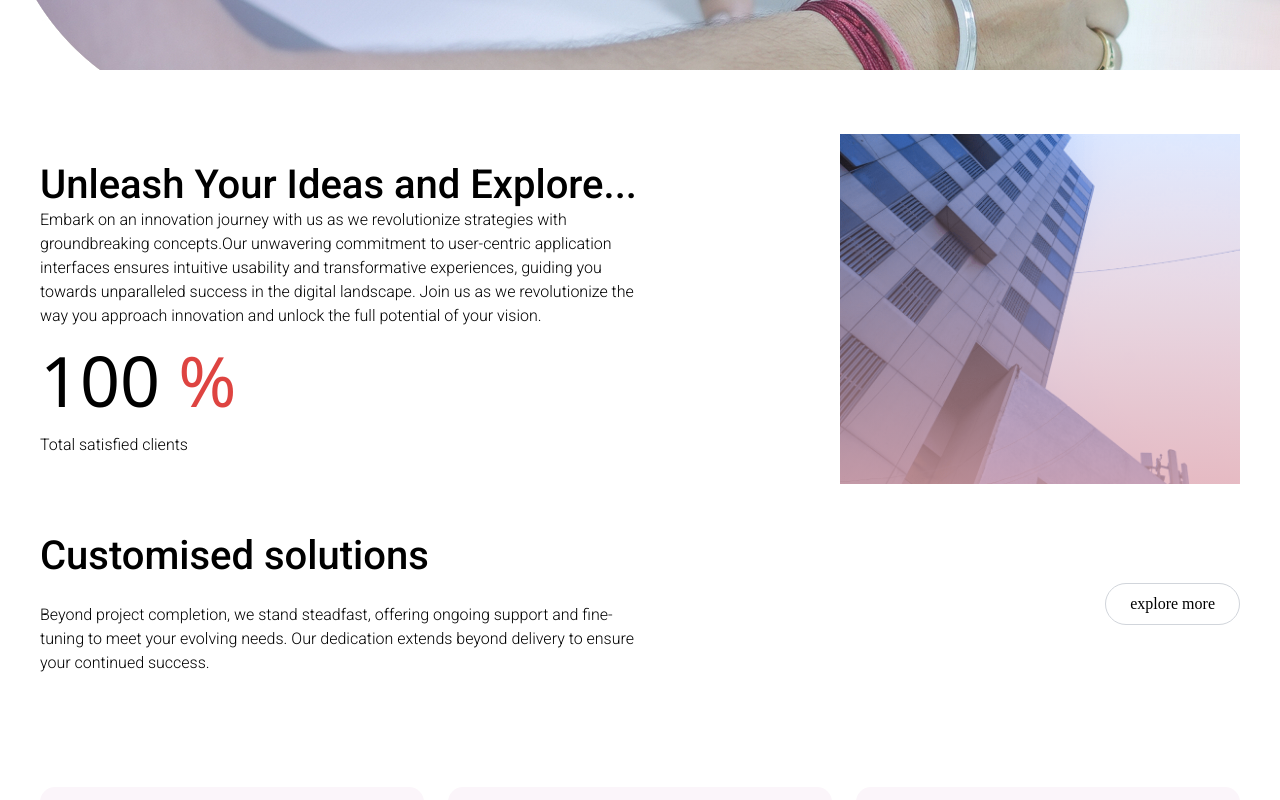
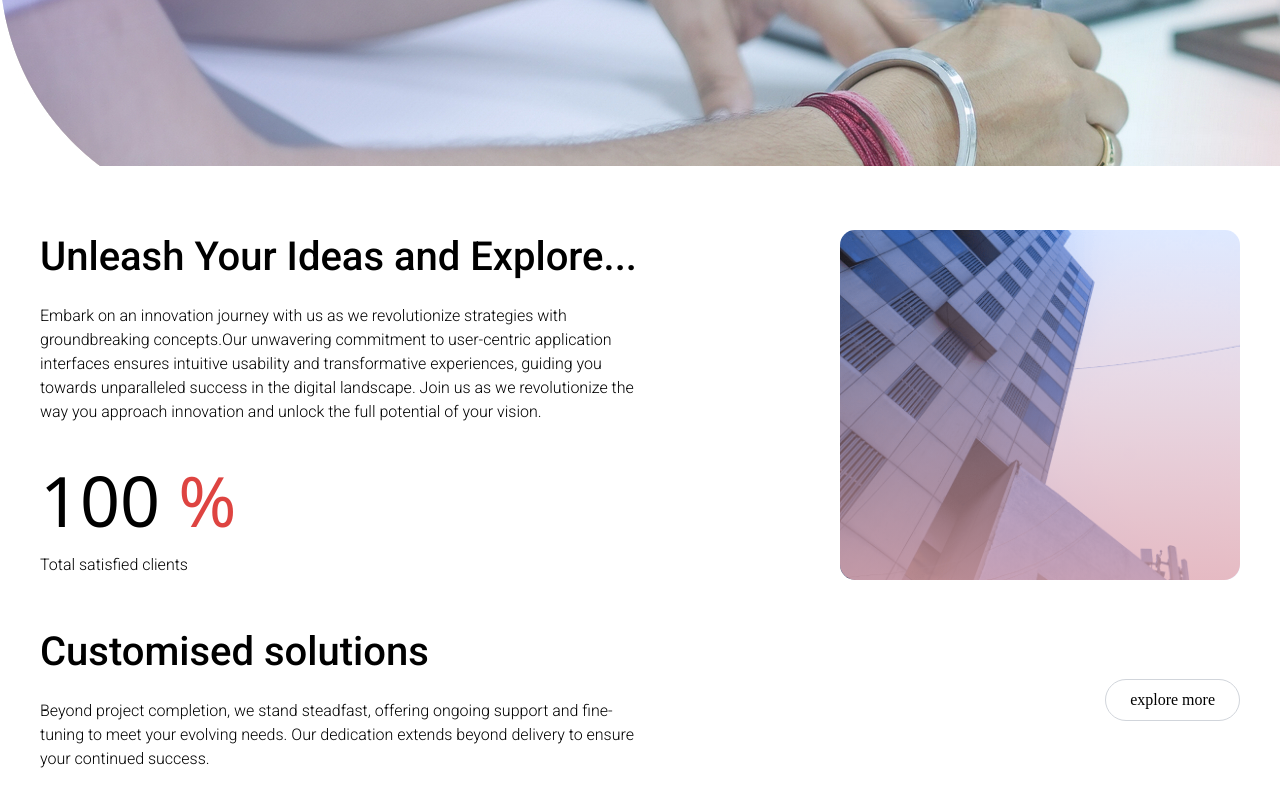
Before and after one commit to Saadansariii/ariantech-solution, a React (Vite) app: page / in a window 1280 px wide. Shown: the part 860-1660 px from the top of the page. Built offline with nearby package versions, Linux system fonts and the light colour scheme.

Commit message:
add some more styling

```diff
--- a/src/component/Collegue.jsx
+++ b/src/component/Collegue.jsx
@@ -6,9 +6,13 @@ const Collegue = () => {
   return (
 
         <div className='max-width'>
-          <div className="">
-              <div className='bg-gradient-to-t from-[#e4a8af]  z-1  h-full w-full opacity-75'>
-
+          <div className="collegue">
+              <div className='bg-gradient-to-t from-[#e4a8af]  z-1  h-full w-full opacity-75 py-9 pr-9'>
+                <div className=' text-white bg-gray-500 rounded-2xl  w-1/2 text-center ml-auto items-center px-[2em] py-[3em]'>
+                  <h2 className='mb-4'>We are committed to being with you at every stage of your journey.</h2>
+                  <p className=''>With a blend of expertise and passion, our certified team is devoted to sharing their deep-seated love for the ocean while prioritizing your safety every step of the way. </p>
+                  <button className='border border-gray-400 mt-6'>explore more</button>
+                </div>
               </div>
           </div>
                 {/* <img src={collegue} alt="" /> */}
--- a/src/component/Hero.jsx
+++ b/src/component/Hero.jsx
@@ -5,14 +5,14 @@ const Hero = () => {
     <div className='max-width'>
       <div className='max-width  py-[2em]'>
             <div className='flex justify-between items-center '>
-                <div className='max-w-[50%] items-start'>
-                    <h2>Unleash Your Ideas and Explore...</h2>
-                    <p>Embark on an innovation journey with us as we revolutionize strategies with groundbreaking concepts.Our unwavering commitment to user-centric application interfaces ensures intuitive usability and transformative experiences, guiding you towards unparalleled success in the digital landscape. Join us as we revolutionize the way you approach innovation and unlock the full potential of your vision.</p>
-                    <h1 className='text-[70px]'>100 <span className='text-[#de4441]'>%</span></h1>
+                <div className='w-1/2 items-start'>
+                    <h2 className='mb-6 '>Unleash Your Ideas and Explore...</h2>
+                    <p className='mb-6'>Embark on an innovation journey with us as we revolutionize strategies with groundbreaking concepts.Our unwavering commitment to user-centric application interfaces ensures intuitive usability and transformative experiences, guiding you towards unparalleled success in the digital landscape. Join us as we revolutionize the way you approach innovation and unlock the full potential of your vision.</p>
+                    <h1 className='text-[70px] '>100 <span className='text-[#de4441]'>%</span></h1>
                     <h5 className='font-light'>Total satisfied clients</h5>
                 </div>
                 <div className='hero1 items-end '>
-                    <div className='bg-gradient-to-t from-[#e4a8af]  z-1  h-full w-full opacity-75'></div>
+                    <div className='rounded-2xl bg-gradient-to-t from-[#e4a8af]  z-1  h-full w-full opacity-75'></div>
 
                 </div>
             </div>
--- a/src/component/Heroimg.jsx
+++ b/src/component/Heroimg.jsx
@@ -14,7 +14,7 @@ const Heroimg = () => {
             // initial="show"
             // whileInView={"show"}
             // viewport={{once: false , amount:0.7}}
-            className='flex justify-between items-center'>
+            className='flex justify-between items-center my-[5em]'>
                 <div className='leading-normal'>
                 <h4 className='h4 font-light text-sm text-black' ><span className='text-black border border-gray-50 mr-1'><FontAwesomeIcon icon={faCircle} /></span>BEST IN THE INDUSTRY</h4>
                     <div className=''>
--- a/src/index.css
+++ b/src/index.css
@@ -141,6 +141,7 @@ p{
   .hero1{
     /* border: 2px solid black; */
     background-image: url(./assets/building.png);
+    border-radius: 15px;
     width: 400px;
     max-width: 600px;
     margin-inline: end;
@@ -237,7 +238,16 @@ p{
   }
 
 
-
+.collegue{
+  background-image: url(./assets/team.jpg);
+  border-radius: 15px;
+  /* width: 600px; */
+  max-width: 1200px;
+  margin-inline: end;
+  z-index: 0;
+  height: 600px;
+  background-size: cover
+}
   /* .malhar{
     background-image: url(./assets/manhar.png);
     background-size: cover;
```
